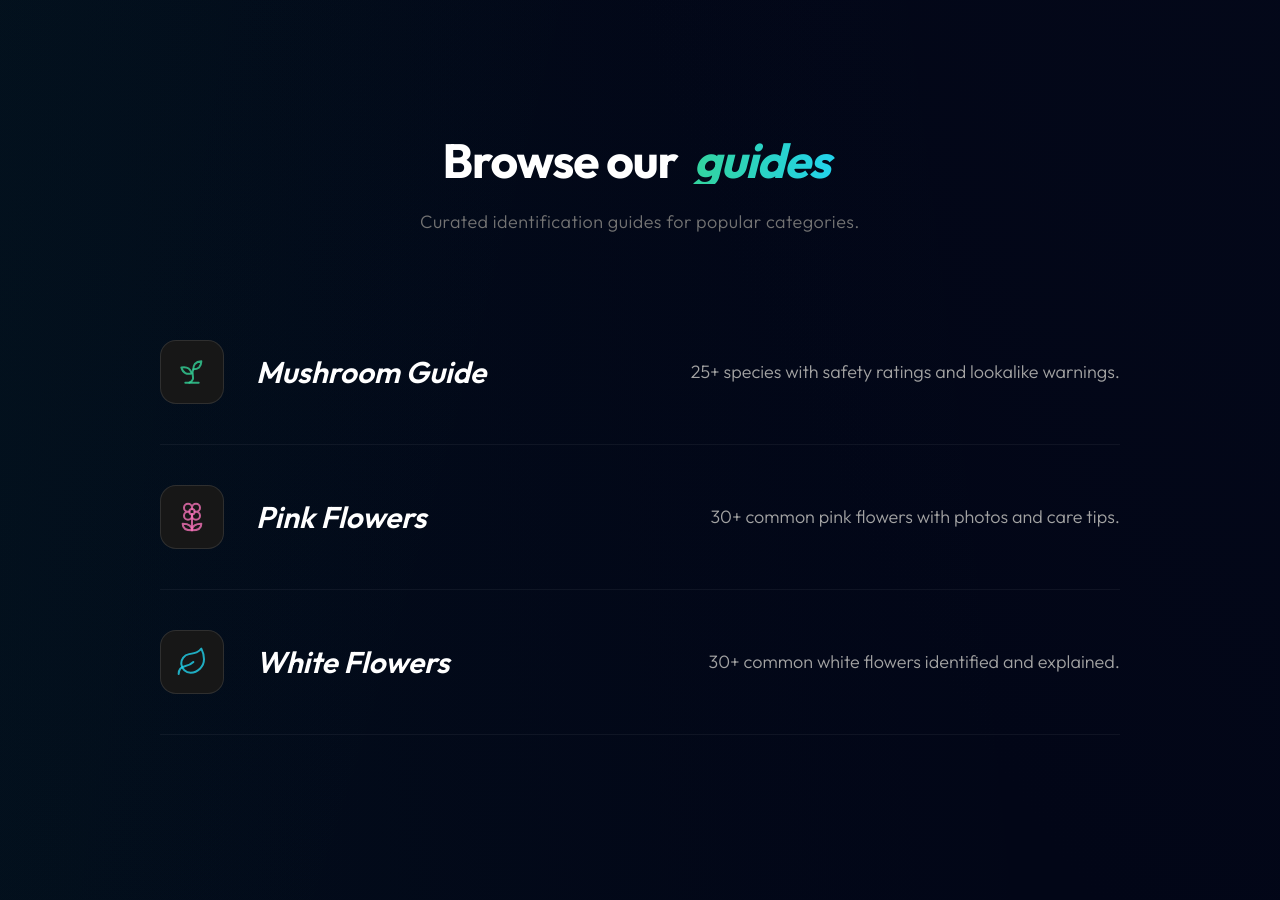
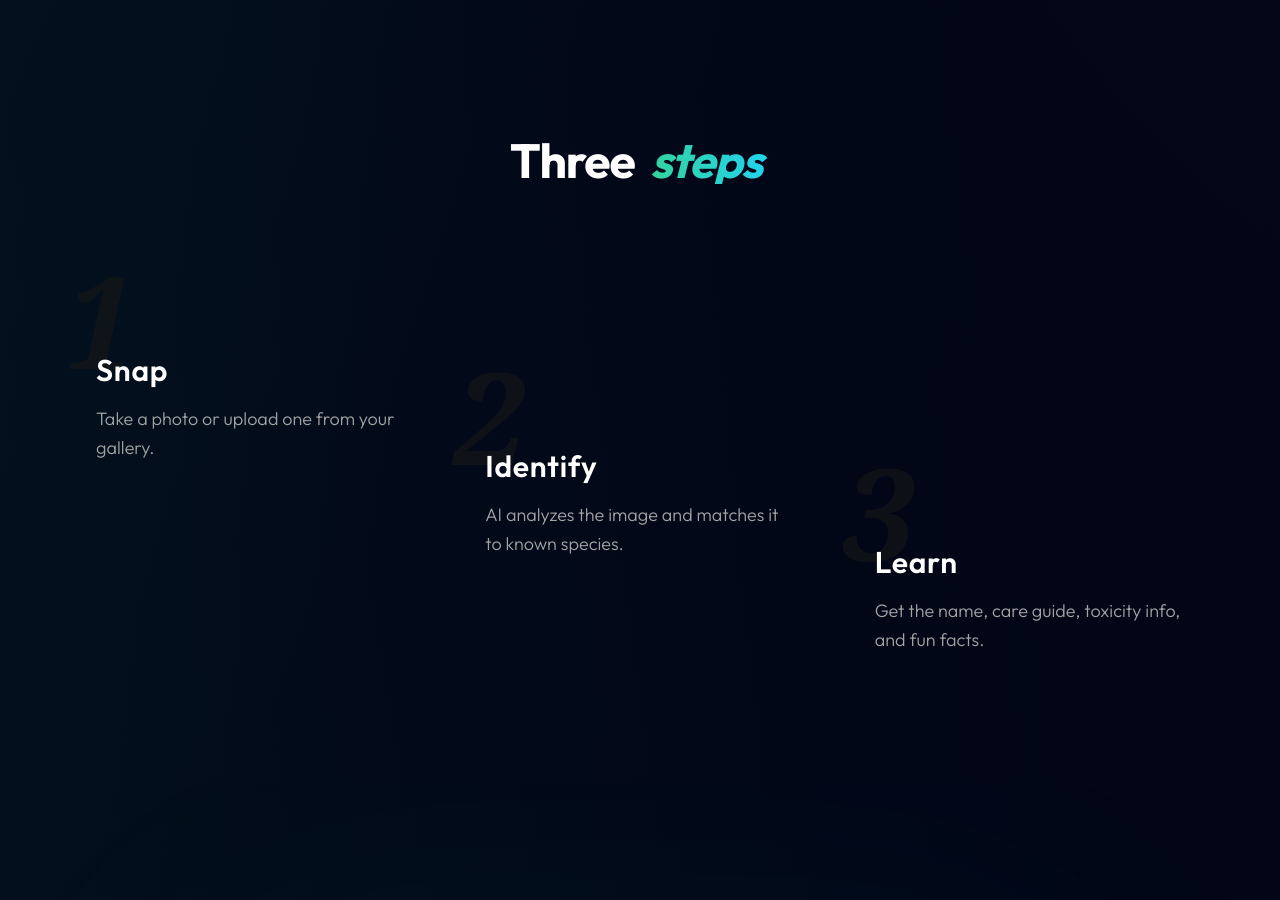
Before and after one commit to Charles-CS/Vera, a Next.js app: page / in a window 1280 px wide. Shown: the part 2400-3300 px from the top of the page. Built offline with nearby package versions, Linux system fonts and the light colour scheme.

Commit message:
Remove Browse our guides section

```diff
--- a/src/components/InfoSections.tsx
+++ b/src/components/InfoSections.tsx
@@ -5,9 +5,6 @@ import {
   Search,
   Heart,
   ShieldAlert,
-  Sprout,
-  Flower2,
-  Leaf,
 } from "lucide-react";
 
 export default function InfoSections() {
@@ -74,58 +71,6 @@ export default function InfoSections() {
         </div>
       </section>
 
-      {/* Browse our guides Section - List Layout with Borders */}
-      <section className="w-full max-w-5xl mx-auto px-6 lg:px-8 flex flex-col items-center">
-        <div className="text-center mb-16">
-          <h2 className="text-4xl md:text-5xl font-bold tracking-tight text-white mb-4 pb-2">
-            Browse our <span className="text-transparent bg-clip-text bg-gradient-to-r from-emerald-400 to-cyan-400 italic px-2 inline-block">guides</span>
-          </h2>
-          <p className="text-neutral-500 text-lg font-light tracking-wide">
-            Curated identification guides for popular categories.
-          </p>
-        </div>
-
-        <div className="flex flex-col w-full">
-          {/* List Item 1 */}
-          <div className="flex flex-col md:flex-row items-start md:items-center justify-between py-10 group border-b border-white/5 hover:border-emerald-500/30 transition-all duration-300">
-            <div className="flex items-center gap-8 md:w-1/2 mb-4 md:mb-0">
-              <div className="w-16 h-16 rounded-2xl bg-neutral-900 border border-white/10 flex items-center justify-center group-hover:border-emerald-500/50 group-hover:bg-emerald-500/10 transition-all duration-500 shrink-0">
-                <Sprout className="w-8 h-8 text-emerald-400/80 group-hover:text-emerald-400 transition-colors" strokeWidth={1.5} />
-              </div>
-              <h3 className="text-2xl md:text-3xl font-semibold text-white italic group-hover:text-emerald-300 transition-colors">Mushroom Guide</h3>
-            </div>
-            <p className="text-neutral-400 font-light md:w-1/2 md:text-right text-lg leading-relaxed">
-              25+ species with safety ratings and lookalike warnings.
-            </p>
-          </div>
-
-          {/* List Item 2 */}
-          <div className="flex flex-col md:flex-row items-start md:items-center justify-between py-10 group border-b border-white/5 hover:border-pink-500/30 transition-all duration-300">
-            <div className="flex items-center gap-8 md:w-1/2 mb-4 md:mb-0">
-              <div className="w-16 h-16 rounded-2xl bg-neutral-900 border border-white/10 flex items-center justify-center group-hover:border-pink-500/50 group-hover:bg-pink-500/10 transition-all duration-500 shrink-0">
-                <Flower2 className="w-8 h-8 text-pink-400/80 group-hover:text-pink-400 transition-colors" strokeWidth={1.5} />
-              </div>
-              <h3 className="text-2xl md:text-3xl font-semibold text-white italic group-hover:text-pink-300 transition-colors">Pink Flowers</h3>
-            </div>
-            <p className="text-neutral-400 font-light md:w-1/2 md:text-right text-lg leading-relaxed">
-              30+ common pink flowers with photos and care tips.
-            </p>
-          </div>
-
-          {/* List Item 3 */}
-          <div className="flex flex-col md:flex-row items-start md:items-center justify-between py-10 group border-b border-white/5 hover:border-cyan-500/30 transition-all duration-300">
-            <div className="flex items-center gap-8 md:w-1/2 mb-4 md:mb-0">
-              <div className="w-16 h-16 rounded-2xl bg-neutral-900 border border-white/10 flex items-center justify-center group-hover:border-cyan-500/50 group-hover:bg-cyan-500/10 transition-all duration-500 shrink-0">
-                <Leaf className="w-8 h-8 text-cyan-400/80 group-hover:text-cyan-400 transition-colors" strokeWidth={1.5} />
-              </div>
-              <h3 className="text-2xl md:text-3xl font-semibold text-white italic group-hover:text-cyan-300 transition-colors">White Flowers</h3>
-            </div>
-            <p className="text-neutral-400 font-light md:w-1/2 md:text-right text-lg leading-relaxed">
-              30+ common white flowers identified and explained.
-            </p>
-          </div>
-        </div>
-      </section>
 
       {/* Three steps Section - Staggered Offset Layout */}
       <section className="w-full max-w-6xl mx-auto px-6 lg:px-8 flex flex-col items-center">
```
